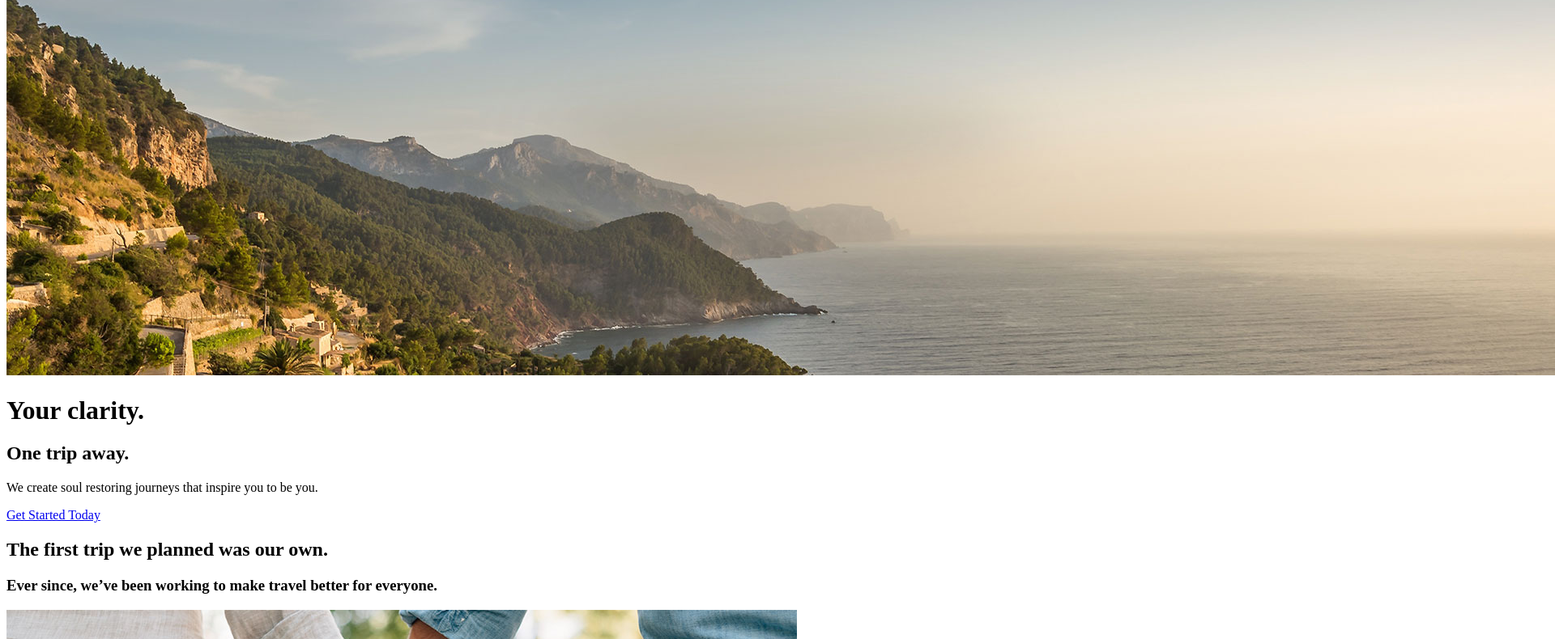
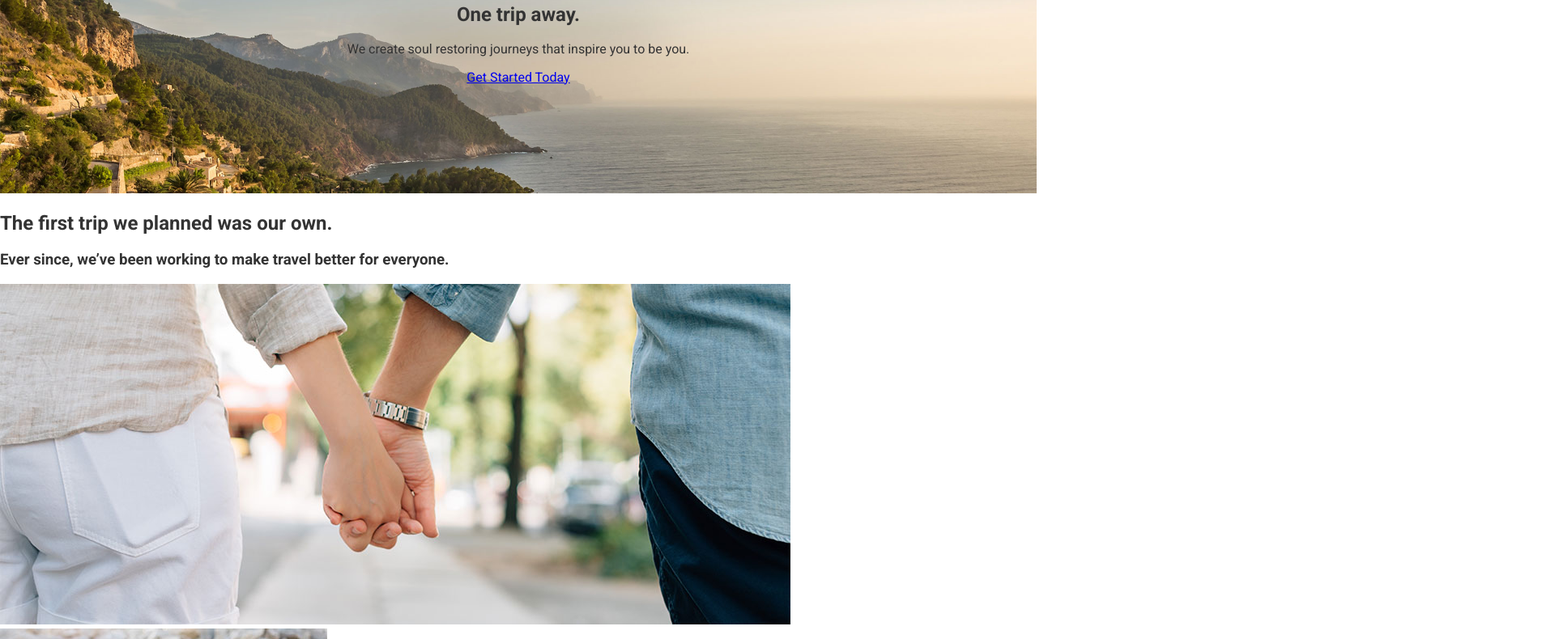
Before and after one commit to Numidia27/travel-site, a website: page app/index.html in a window 1280 px wide. Shown: the part 348-1138 px from the top of the page at 81% size, 1920 px wide, since content can reach past the window. Drawn offline with Linux system fonts and the light colour scheme.

Commit message:
added global CSS style

```diff
--- /dev/null
+++ b/app/assets/scripts/App.js
@@ -0,0 +1 @@
+import '../styles/styles.css'
--- /dev/null
+++ b/app/assets/styles/base/_global.css
@@ -0,0 +1,9 @@
+body {
+  font-family: 'Roboto', sans-serif;
+  color: #333;
+}
+
+img {
+  max-width: 100%;
+  height: auto;
+}
--- /dev/null
+++ b/app/assets/styles/modules/_large-hero.css
@@ -0,0 +1,12 @@
+.large-hero {
+  position: relative;
+}
+
+.large-hero__text-content {
+  position: absolute;
+  top: 50%;
+  transform: translateY(-50%);
+  left: 0;
+  width: 100%;
+  text-align: center;
+}
--- /dev/null
+++ b/app/assets/styles/styles.css
@@ -0,0 +1,3 @@
+@import "normalize.css";
+@import "base/_global";
+@import "modules/_large-hero";
--- a/app/index.html
+++ b/app/index.html
@@ -25,10 +25,12 @@
 
   <div class="large-hero">
     <img src="assets/images/hero--large.jpg">
-    <h1>Your clarity.</h1>
-    <h2>One trip away.</h2>
-    <p>We create soul restoring journeys that inspire you to be you.</p>
-    <p><a href="#">Get Started Today</a></p>
+    <div class="large-hero__text-content">
+      <h1>Your clarity.</h1>
+      <h2>One trip away.</h2>
+      <p>We create soul restoring journeys that inspire you to be you.</p>
+      <p><a href="#">Get Started Today</a></p>
+    </div>
   </div>
 
   <div id="our-beginning">
@@ -124,6 +126,8 @@
     <div class="modal__close">X</div>
   </div>
   This is the end of the "modal" reference HTML -->
+
+  <script src="bundled.js"></script>
 </body>
 
 </html>
```
Also changed, not shown: app/bundled.js (added, +135 -0 lines), package.json (+14 -2 lines), webpack.config.js (added, +26 -0 lines), 1 other file.
